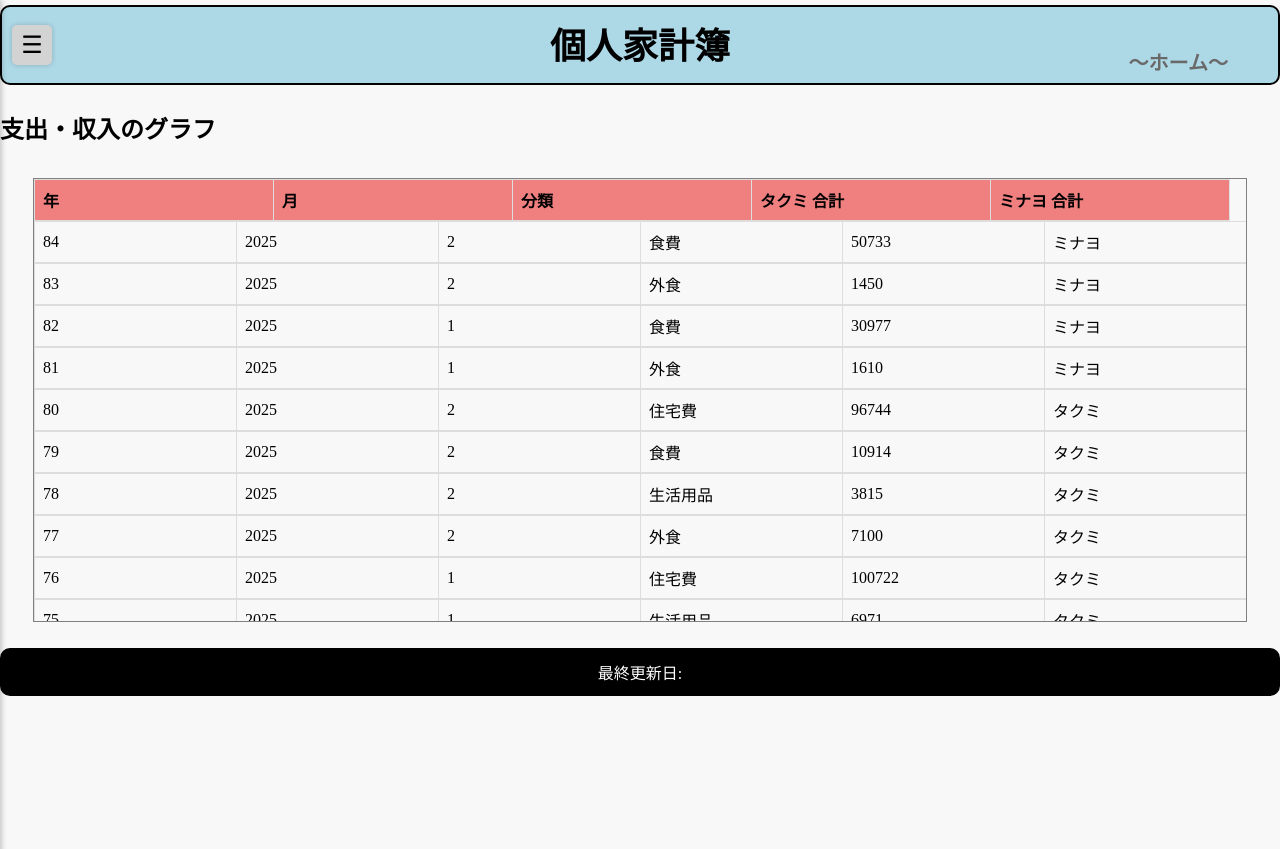
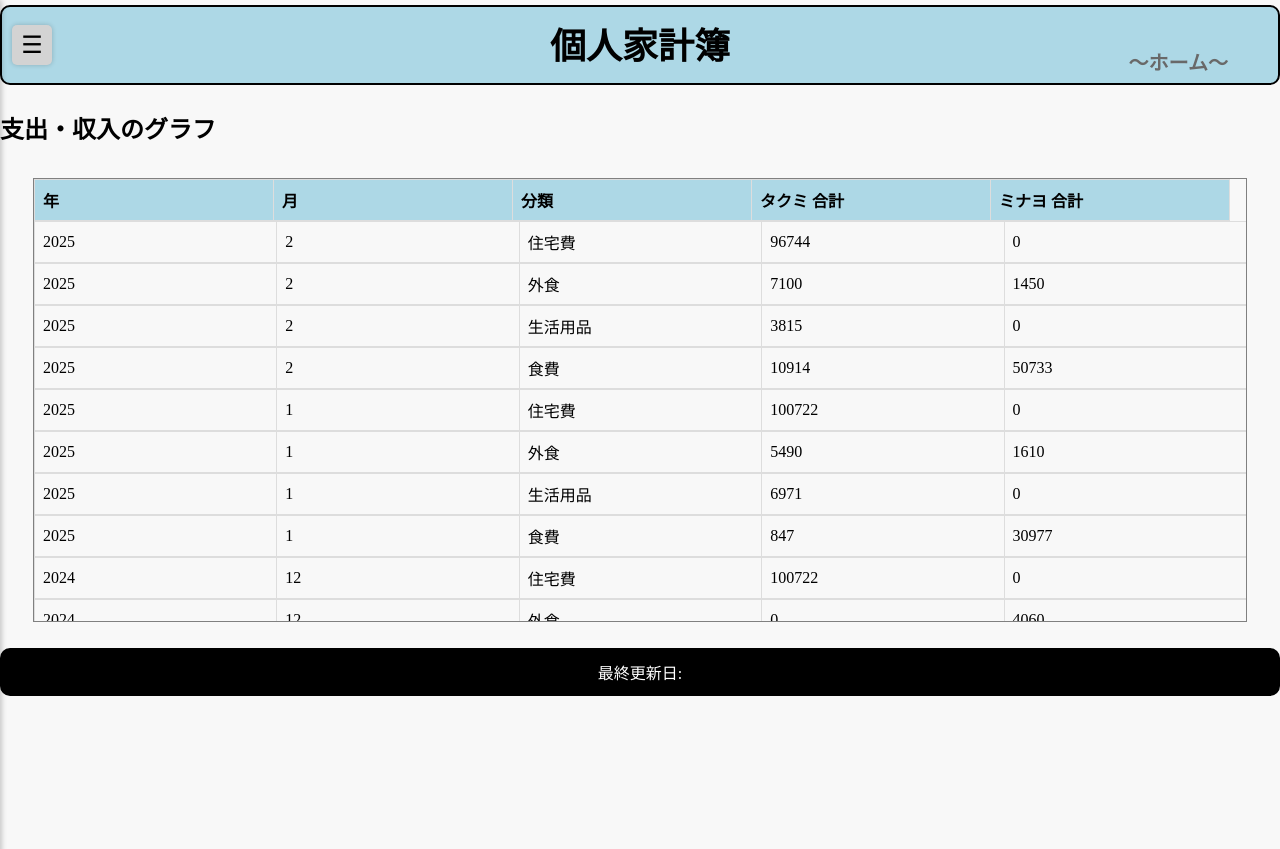
Before and after one commit to BlackBow393/HTML_Kakeibo, a Flask app: page / in a window 1280 px wide. Shown: the top 849 px of the page. Run offline with Flask 3, Linux system fonts and the light colour scheme; data comes from the database, SQL or seed files in the repository.

Commit message:
index.htmlのテーブルを修正

```diff
--- a/app.py
+++ b/app.py
@@ -57,8 +57,8 @@
     # 年・月・分類ごとに、ユーザーAとユーザーBの合計金額を列で取得
     cursor.execute("""
         SELECT year, month, category,
-               SUM(CASE WHEN user = 'タクミ' THEN amount ELSE 0 END) AS user_a_total,
-               SUM(CASE WHEN user = 'ミナヨ' THEN amount ELSE 0 END) AS user_b_total
+           CAST(SUM(CASE WHEN user = 'タクミ' THEN amount ELSE 0 END) AS INTEGER) AS user_a_total,
+           CAST(SUM(CASE WHEN user = 'ミナヨ' THEN amount ELSE 0 END) AS INTEGER) AS user_b_total
         FROM expenses
         GROUP BY year, month, category
         ORDER BY year DESC, month DESC, category
--- a/static/style.css
+++ b/static/style.css
@@ -185,6 +185,7 @@
 .data-table h2 {
     margin-left: 20px;
 }
+
 .data-table-wrapper {
     width: 100%;
     overflow-x: auto;  /* 横スクロールを許可 */
@@ -218,6 +219,45 @@
 }
 
 .data-table th, .data-table td {
+    padding: 8px;
+    border: 1px solid #ddd;
+    text-align: left;
+    white-space: nowrap;
+}
+
+.total-table-wrapper {
+    width: 100%;
+    overflow-x: auto;  /* 横スクロールを許可 */
+    height: 400px;
+}
+
+.total-table {
+    width: 95%;
+    border-collapse: collapse;
+    table-layout: fixed; /* 🔥 列幅を固定 */
+    margin-left: 2.5%;
+}
+
+.total-table thead {
+    display: block;
+    width: calc(100% - 17px); /* 💡 スクロールバーの分だけ縮める */
+    background-color: lightblue;
+}
+
+.total-table tbody {
+    display: block;
+    max-height: 400px; /* 💡 tbody だけスクロール */
+    overflow-y: auto;
+    width: 100%;
+}
+
+.total-table tr {
+    display: table;
+    width: 100%;
+    table-layout: fixed; /* 🔥 列幅を統一 */
+}
+
+.total-table th, .total-table td {
     padding: 8px;
     border: 1px solid #ddd;
     text-align: left;
--- a/templates/index.html
+++ b/templates/index.html
@@ -31,8 +31,8 @@
                 </tr>
                 <tr>
                     <td colspan="2">
-                        <div class="data-table">
-                            {% if expenses and expenses|length > 0 %}
+                        <div class="total-table">
+                            {% if categorized_totals and categorized_totals|length > 0 %}
                             <table border="1">
                                 <thead>
                                     <tr>
@@ -49,8 +49,8 @@
                                         <td>{{ total[0] }}</td>  <!-- 年 -->
                                         <td>{{ total[1] }}</td>  <!-- 月 -->
                                         <td>{{ total[2] }}</td>  <!-- 分類 -->
-                                        <td>{{ total[3] }}</td>  <!-- ユーザーA 合計 -->
-                                        <td>{{ total[4] }}</td>  <!-- ユーザーB 合計 -->
+                                        <td>{{ total[3] }}</td>  <!-- タクミ 合計 -->
+                                        <td>{{ total[4] }}</td>  <!-- ミナヨ 合計 -->
                                     </tr>
                                     {% endfor %}
                                 </tbody>
@@ -58,7 +58,6 @@
                             {% else %}
                                 <p>登録されたデータはありません</p>
                             {% endif %}
-                            </table>
                         </div>
                     </td>
                 </tr>
```
